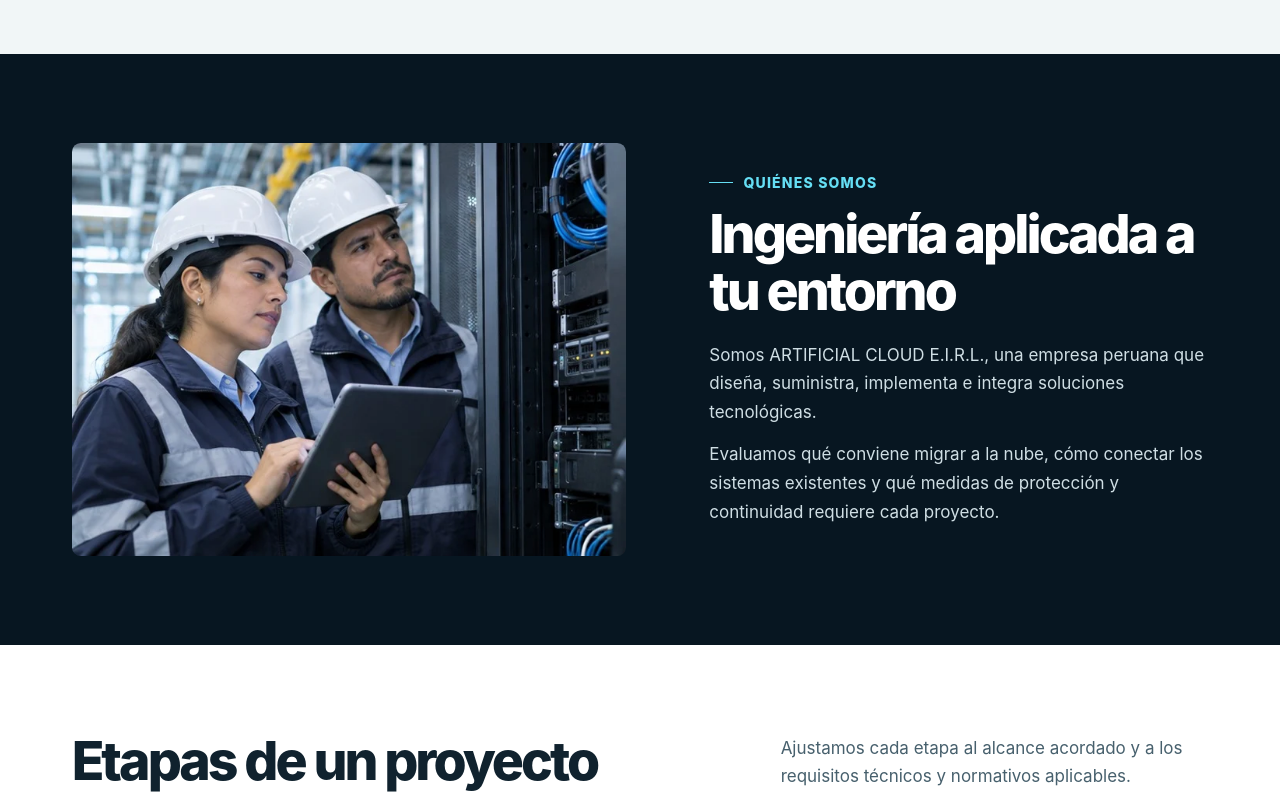
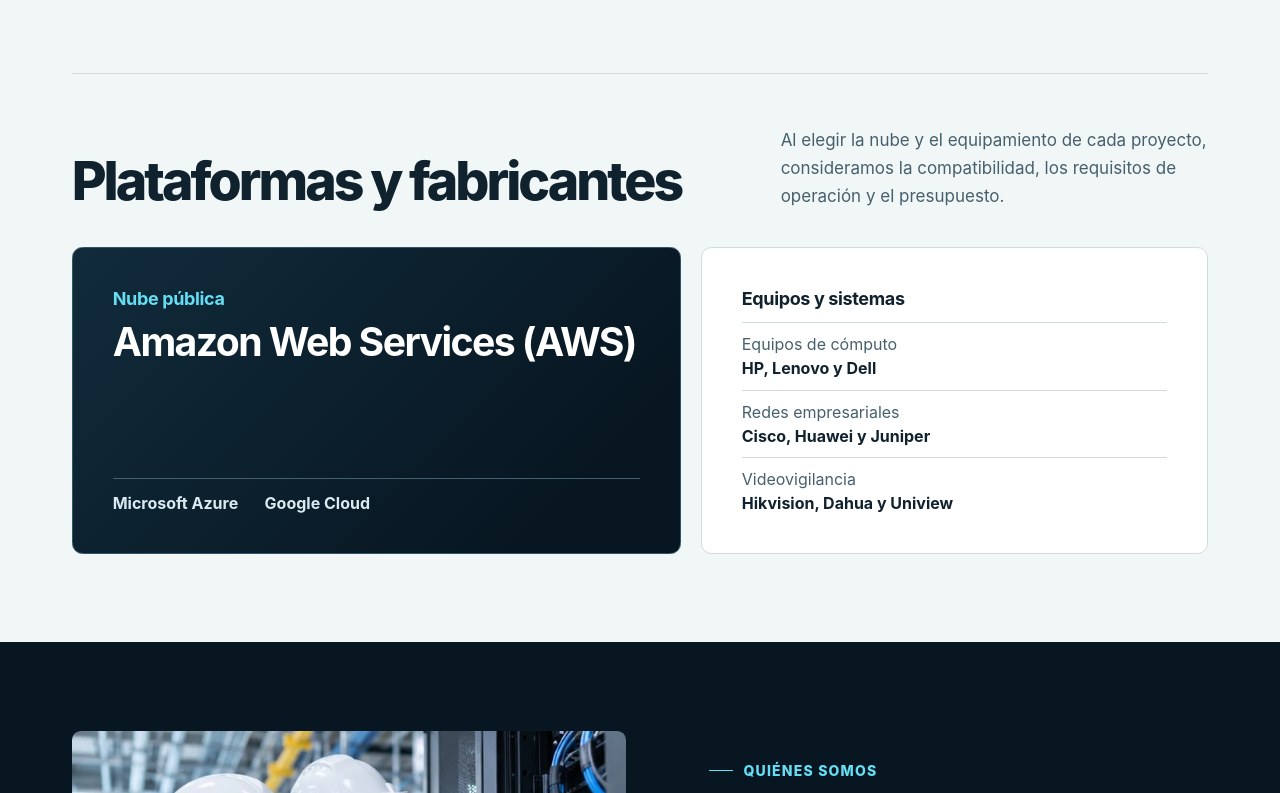
Before and after one commit to haroldrosas/artificial-cloud, a plain HTML site: page index.html in a window 1280 px wide. Shown: the part 2212-3005 px from the top of the page. Drawn offline with Linux system fonts and the light colour scheme.

Commit message:
Add files via upload

```diff
--- a/index.html
+++ b/index.html
@@ -108,6 +108,7 @@
               <li>Almacenamiento y migración de aplicaciones</li>
               <li>Respaldo, recuperación y pruebas de restauración</li>
             </ul>
+            <a class="cloud-platform-link" href="#plataformas">Ver plataformas de nube</a>
           </div>
           <div class="cloud-picture">
             <img src="assets/cloud.webp" alt="Racks de servidores de un centro de datos" width="712" height="531" loading="lazy" decoding="async">
@@ -181,6 +182,31 @@
             </div>
           </article>
         </div>
+
+        <section class="technology" id="plataformas" aria-labelledby="technology-title">
+          <div class="section-intro">
+            <h2 id="technology-title">Plataformas y fabricantes</h2>
+            <p>Al elegir la nube y el equipamiento de cada proyecto, consideramos la compatibilidad, los requisitos de operación y el presupuesto.</p>
+          </div>
+          <div class="technology-layout">
+            <article class="technology-cloud" aria-labelledby="technology-cloud-title">
+              <h3 id="technology-cloud-title">Nube pública</h3>
+              <p class="technology-featured">Amazon Web Services (AWS)</p>
+              <ul class="technology-alternatives" aria-label="Otras plataformas de nube">
+                <li>Microsoft Azure</li>
+                <li>Google Cloud</li>
+              </ul>
+            </article>
+            <article class="technology-equipment" aria-labelledby="technology-equipment-title">
+              <h3 id="technology-equipment-title">Equipos y sistemas</h3>
+              <dl>
+                <div><dt>Equipos de cómputo</dt><dd>HP, Lenovo y Dell</dd></div>
+                <div><dt>Redes empresariales</dt><dd>Cisco, Huawei y Juniper</dd></div>
+                <div><dt>Videovigilancia</dt><dd>Hikvision, Dahua y Uniview</dd></div>
+              </dl>
+            </article>
+          </div>
+        </section>
       </div>
     </section>
 
@@ -200,15 +226,16 @@
       <div class="shell">
         <div class="section-intro">
           <h2 id="method-title">Etapas de un proyecto</h2>
-          <p>Ajustamos cada etapa al alcance acordado y a los requisitos técnicos y normativos aplicables.</p>
+          <p>Gestionamos el alcance, el cronograma y los riesgos de cada proyecto según los requisitos técnicos y normativos aplicables.</p>
         </div>
         <ol class="step-list">
           <li><div class="step-marker" aria-hidden="true">1</div><h3>Diagnóstico</h3><p>Identificamos necesidades, condiciones del entorno y requerimientos técnicos.</p></li>
           <li><div class="step-marker" aria-hidden="true">2</div><h3>Ingeniería y diseño</h3><p>Definimos la arquitectura, las especificaciones y los equipos de la solución.</p></li>
           <li><div class="step-marker" aria-hidden="true">3</div><h3>Implementación</h3><p>Instalamos, configuramos e integramos los componentes previstos.</p></li>
-          <li><div class="step-marker" aria-hidden="true">4</div><h3>Pruebas y validación</h3><p>Verificamos el funcionamiento y entregamos la documentación técnica acordada.</p></li>
+          <li><div class="step-marker" aria-hidden="true">4</div><h3>Pruebas y validación</h3><p>Verificamos el funcionamiento, documentamos las pruebas y registramos la puesta en marcha.</p></li>
           <li><div class="step-marker" aria-hidden="true">5</div><h3>Soporte y continuidad</h3><p>Brindamos asistencia y mantenimiento según el alcance del proyecto.</p></li>
         </ol>
+        <p class="method-standard">Tomamos como referencia ISO/IEC 27001 en los proyectos que incluyen requisitos de seguridad de la información.</p>
       </div>
     </section>
 
--- a/rack-3d.css
+++ b/rack-3d.css
@@ -60,12 +60,31 @@
 .rack-close:hover { color: var(--cyan); }
 .rack-stage {
   position: relative;
+  isolation: isolate;
   height: clamp(17.4rem, 45vh, 25rem);
   background:
     radial-gradient(ellipse at 53% 79%, #24758b87 0%, #12425175 24%, #091e2dcc 70%),
     linear-gradient(130deg,#112d40,#071421);
 }
+.rack-stage::before {
+  position: absolute;
+  inset: .65rem;
+  content: "";
+  pointer-events: none;
+  background:
+    radial-gradient(circle at 12% 25%, #a2edfa65 0 1px, transparent 2.2px),
+    radial-gradient(circle at 24% 16%, #65def45c 0 1.3px, transparent 2.4px),
+    radial-gradient(circle at 17% 57%, #65def46b 0 1.4px, transparent 2.6px),
+    radial-gradient(circle at 29% 70%, #a2edfa52 0 .9px, transparent 2px),
+    radial-gradient(circle at 37% 23%, #65def445 0 1px, transparent 2.1px),
+    radial-gradient(circle at 71% 18%, #a2edfa66 0 1.2px, transparent 2.3px),
+    radial-gradient(circle at 79% 36%, #65def454 0 1.5px, transparent 2.7px),
+    radial-gradient(circle at 90% 23%, #65def43c 0 1px, transparent 2.1px),
+    radial-gradient(circle at 85% 60%, #a2edfa57 0 1px, transparent 2.1px),
+    radial-gradient(circle at 72% 76%, #65def446 0 1.1px, transparent 2.3px);
+}
 .rack-stage canvas {
+  position: relative;
   width: 100%;
   height: 100%;
   display: block;
@@ -148,6 +167,14 @@
   line-height: 1.45;
 }
 
+@media (min-width: 961px) and (prefers-reduced-motion: no-preference) {
+  .rack-stage::before { animation: rack-particles-arrive 4.2s ease-out; }
+}
+@keyframes rack-particles-arrive {
+  from { opacity: .3; transform: translateY(.4rem); }
+  to { opacity: 1; transform: translateY(0); }
+}
+
 @media (max-width: 960px) {
   .hero.rack-open .hero-inner {
     display: flex;
--- a/styles.css
+++ b/styles.css
@@ -230,6 +230,76 @@ summary:hover { color: var(--navy); }
 details ul { margin: .25rem 0 .35rem; padding-left: 1.1rem; color: var(--ink-muted); line-height: 1.55; }
 details li + li { margin-top: .45rem; }
 
+.cloud-platform-link {
+  display: inline-block;
+  margin-top: 1.15rem;
+  color: var(--cyan);
+  font-weight: 700;
+  text-decoration: underline;
+  text-underline-offset: .25em;
+}
+.cloud-platform-link:hover { color: var(--white); }
+.cloud-platform-link:focus-visible { outline-color: var(--cyan); }
+.technology {
+  margin-top: clamp(3rem, 6vw, 5.5rem);
+  padding-top: clamp(2rem, 4vw, 3.25rem);
+  border-top: 1px solid var(--line);
+  scroll-margin-top: 5.25rem;
+}
+.technology-layout {
+  display: grid;
+  grid-template-columns: 1.2fr 1fr;
+  gap: 1.25rem;
+}
+.technology-cloud, .technology-equipment {
+  display: flex;
+  flex-direction: column;
+  padding: clamp(1.25rem, 3.4vw, 2.5rem);
+  border-radius: .65rem;
+}
+.technology-cloud {
+  border: 1px solid #315568;
+  background: linear-gradient(135deg, #112b3b, var(--navy) 82%);
+  color: var(--white);
+}
+.technology-cloud h3, .technology-equipment h3 {
+  font-size: 1.125rem;
+  letter-spacing: -.02em;
+}
+.technology-cloud h3 { color: var(--cyan); }
+.technology-featured {
+  margin: .65rem 0 1.6rem;
+  font-size: clamp(1.7rem, 3.15vw, 2.45rem);
+  font-weight: 750;
+  line-height: 1.1;
+  letter-spacing: -.04em;
+}
+.technology-alternatives {
+  display: flex;
+  flex-wrap: wrap;
+  gap: .55rem 1.65rem;
+  margin: auto 0 0;
+  padding: .9rem 0 0;
+  border-top: 1px solid #44606e;
+  color: #d9eaf0;
+  font-weight: 650;
+  list-style: none;
+}
+.technology-equipment {
+  border: 1px solid var(--line);
+  background: var(--white);
+}
+.technology-equipment dl { margin-top: .8rem; }
+.technology-equipment dl > div {
+  display: grid;
+  gap: .25rem;
+  padding: .7rem 0;
+  border-top: 1px solid var(--line);
+}
+.technology-equipment dl > div:last-child { padding-bottom: 0; }
+.technology-equipment dt { color: var(--ink-muted); }
+.technology-equipment dd { font-weight: 700; }
+
 .about { color: var(--white); background: var(--navy); }
 .about-inner { display: grid; grid-template-columns: 1fr .9fr; align-items: center; gap: clamp(2rem, 6.5vw, 6.4rem); }
 .about-photo { width: 100%; height: auto; aspect-ratio: 1.34; object-fit: cover; border-radius: .55rem; }
@@ -238,6 +308,11 @@ details li + li { margin-top: .45rem; }
 .about-copy > p + p { margin-top: .8rem; }
 
 .method { background: var(--white); }
+.method-standard {
+  margin-top: 1.55rem;
+  color: var(--ink-muted);
+  line-height: 1.55;
+}
 .step-list { display: grid; grid-template-columns: repeat(5, 1fr); margin: 3rem 0 0; padding: 0; list-style: none; }
 .step-list li { position: relative; border-top: 1px solid #adc4cc; padding: 0 1.1rem 0 0; }
 .step-marker {
@@ -309,7 +384,7 @@ details li + li { margin-top: .45rem; }
   .actions { margin-top: 1.35rem; gap: .55rem; }
   .button { padding-inline: .85rem; }
   .section-intro { margin-bottom: 1.5rem; }
-  .cloud-feature, .about-inner, .service-grid { grid-template-columns: 1fr; }
+  .cloud-feature, .about-inner, .service-grid, .technology-layout { grid-template-columns: 1fr; }
   .cloud-picture { min-height: 0; }
   .cloud-picture img { height: auto; aspect-ratio: 1.75; }
   .service-card > img { height: clamp(11rem, 47vw, 14rem); }
```
